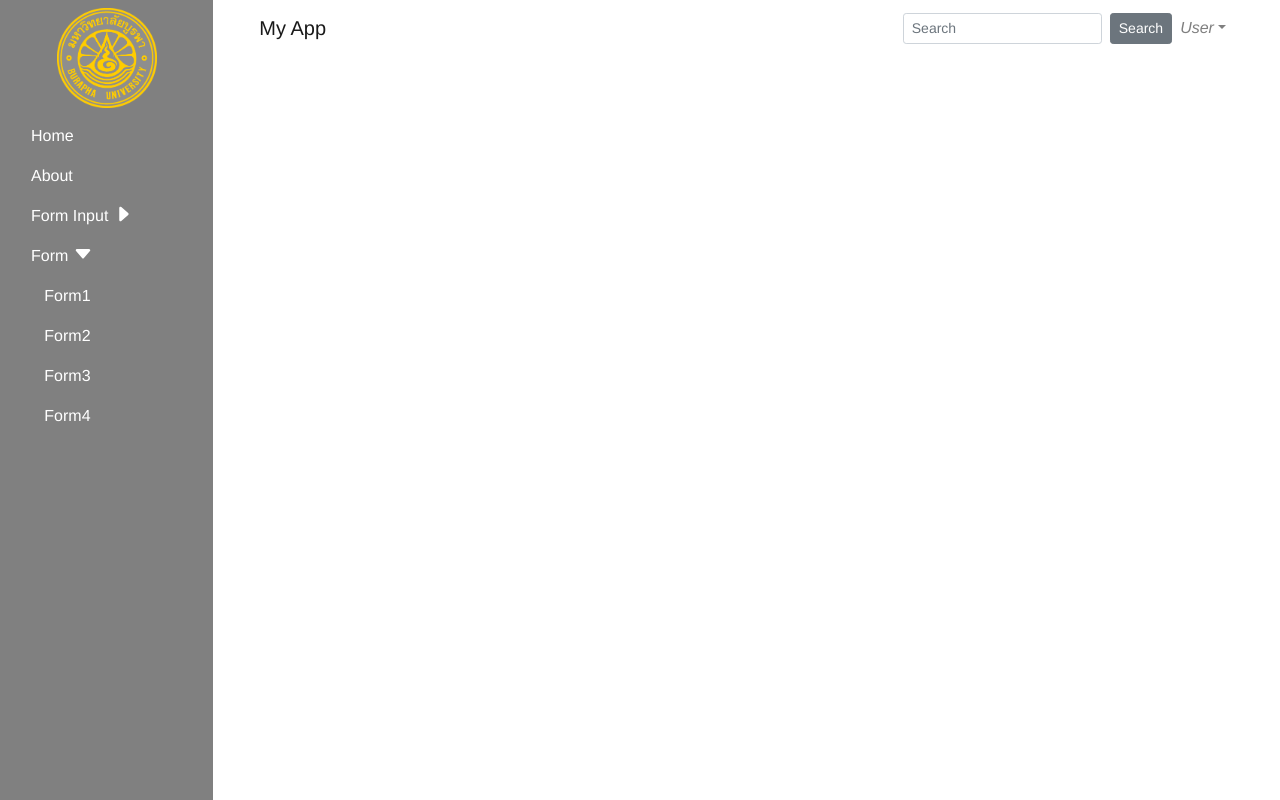
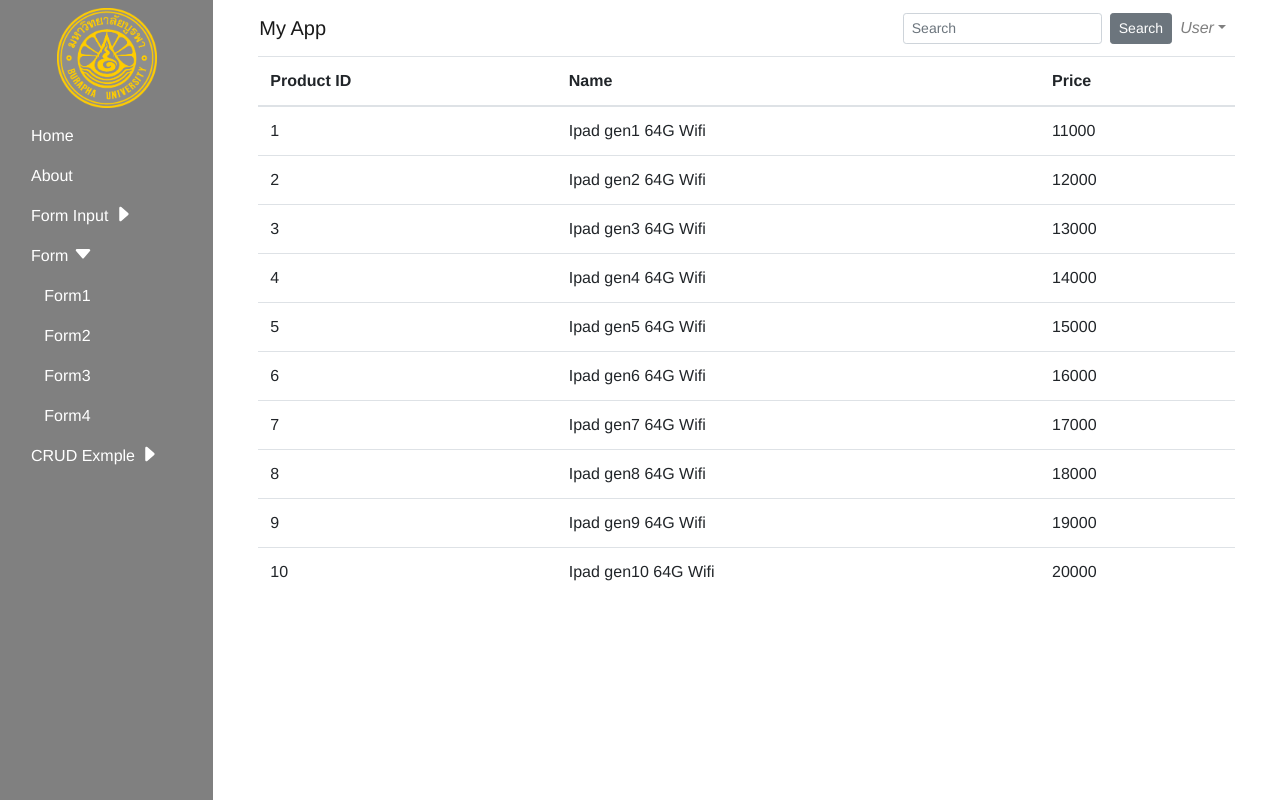
Before and after one commit to Defalt643/learn-bootstrap, a Vue app: page /datatable1 in a window 1280 px wide. Both pictures are taken after a click on the link "Form". Built offline with nearby package versions, Linux system fonts and the light colour scheme.

Commit message:
DataTable1

```diff
--- a/src/components/Menu.vue
+++ b/src/components/Menu.vue
@@ -1,30 +1,67 @@
 <template>
   <div class="app-menu min-vh-100">
-    <b-img src="../assets/buu.png" width="100%" class="pt-2 pb-2" center></b-img>
-  <b-nav vertical>
-    <b-nav-item to="/">Home</b-nav-item>
-    <b-nav-item to="/about">About</b-nav-item>
-    <b-nav-item @click="showFormInput=!showFormInput">
-      Form Input <b-icon :icon="showFormInput ? 'caret-down-fill' : 'caret-right-fill'"></b-icon></b-nav-item>
-    <b-nav-item class="sub-menu" v-if="showFormInput" to="./formInput1">Form Input 1</b-nav-item>
-    <b-nav-item class="sub-menu" v-if="showFormInput" to="./formInput2">Form Input 2</b-nav-item>
-    <b-nav-item class="sub-menu" v-if="showFormInput" to="./formInput3">Form Input 3</b-nav-item>
+    <b-img
+      src="../assets/buu.png"
+      width="100%"
+      class="pt-2 pb-2"
+      center
+    ></b-img>
+    <b-nav vertical>
+      <b-nav-item to="/">Home</b-nav-item>
+      <b-nav-item to="/about">About</b-nav-item>
+      <b-nav-item @click="showFormInput = !showFormInput">
+        Form Input
+        <b-icon
+          :icon="showFormInput ? 'caret-down-fill' : 'caret-right-fill'"
+        ></b-icon
+      ></b-nav-item>
+      <b-nav-item class="sub-menu" v-if="showFormInput" to="./formInput1"
+        >Form Input 1</b-nav-item
+      >
+      <b-nav-item class="sub-menu" v-if="showFormInput" to="./formInput2"
+        >Form Input 2</b-nav-item
+      >
+      <b-nav-item class="sub-menu" v-if="showFormInput" to="./formInput3"
+        >Form Input 3</b-nav-item
+      >
 
-    <b-nav-item @click="showForm=!showForm">
-      Form <b-icon :icon="showForm ? 'caret-down-fill' : 'caret-right-fill'"></b-icon></b-nav-item>
-    <b-nav-item class="sub-menu" v-if="showForm" to="./form1">Form1</b-nav-item>
-    <b-nav-item class="sub-menu" v-if="showForm" to="./form2">Form2</b-nav-item>
-    <b-nav-item class="sub-menu" v-if="showForm" to="./form3">Form3</b-nav-item>
-    <b-nav-item class="sub-menu" v-if="showForm" to="./form4">Form4</b-nav-item>
-  </b-nav>
-</div>
+      <b-nav-item @click="showForm = !showForm">
+        Form
+        <b-icon
+          :icon="showForm ? 'caret-down-fill' : 'caret-right-fill'"
+        ></b-icon
+      ></b-nav-item>
+      <b-nav-item class="sub-menu" v-if="showForm" to="./form1"
+        >Form1</b-nav-item
+      >
+      <b-nav-item class="sub-menu" v-if="showForm" to="./form2"
+        >Form2</b-nav-item
+      >
+      <b-nav-item class="sub-menu" v-if="showForm" to="./form3"
+        >Form3</b-nav-item
+      >
+      <b-nav-item class="sub-menu" v-if="showForm" to="./form4"
+        >Form4</b-nav-item
+      >
+      <b-nav-item @click="showCrudExample = !showCrudExample">
+        CRUD Exmple
+        <b-icon
+          :icon="showCrudExample ? 'caret-down-fill' : 'caret-right-fill'"
+        ></b-icon
+      ></b-nav-item>
+      <b-nav-item class="sub-menu" v-if="showCrudExample" to="./datatable1"
+        >Data table 1</b-nav-item
+      >
+    </b-nav>
+  </div>
 </template>
 <script>
 export default {
   data () {
     return {
       showFormInput: false,
-      showForm: false
+      showForm: false,
+      showCrudExample: false
     }
   }
 }
--- a/src/router/index.js
+++ b/src/router/index.js
@@ -47,6 +47,14 @@
     path: '/form3',
     name: 'Form3',
     component: () => import(/* webpackChunkName: "about" */ '../views/Form3.vue')
+  },
+  {
+    path: '/datatable1',
+    name: 'Data Table 1',
+    // route level code-splitting
+    // this generates a separate chunk (about.[hash].js) for this route
+    // which is lazy-loaded when the route is visited.
+    component: () => import(/* webpackChunkName: "about" */ '../views/DataTable1.vue')
   }
 ]
 
--- /dev/null
+++ b/src/views/DataTable1.vue
@@ -0,0 +1,32 @@
+<template>
+  <div>
+    <b-container fluid>
+      <b-row>
+        <b-col>
+          <b-table :items="productItems"> </b-table>
+        </b-col>
+      </b-row>
+    </b-container>
+  </div>
+</template>
+<script>
+export default {
+  data () {
+    return {
+      productItems: [
+        { productID: 1, name: 'Ipad gen1 64G Wifi', price: 11000.0 },
+        { productID: 2, name: 'Ipad gen2 64G Wifi', price: 12000.0 },
+        { productID: 3, name: 'Ipad gen3 64G Wifi', price: 13000.0 },
+        { productID: 4, name: 'Ipad gen4 64G Wifi', price: 14000.0 },
+        { productID: 5, name: 'Ipad gen5 64G Wifi', price: 15000.0 },
+        { productID: 6, name: 'Ipad gen6 64G Wifi', price: 16000.0 },
+        { productID: 7, name: 'Ipad gen7 64G Wifi', price: 17000.0 },
+        { productID: 8, name: 'Ipad gen8 64G Wifi', price: 18000.0 },
+        { productID: 9, name: 'Ipad gen9 64G Wifi', price: 19000.0 },
+        { productID: 10, name: 'Ipad gen10 64G Wifi', price: 20000.0 }
+      ]
+    }
+  }
+}
+</script>
+<style></style>
```
